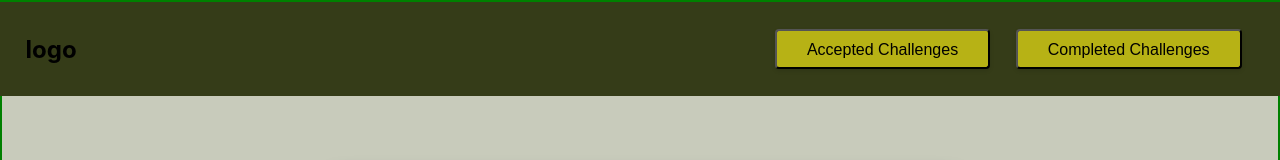
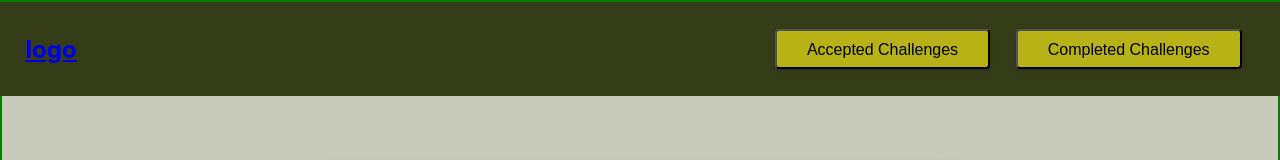
Before and after one commit to kammon10/Over-Bordom, a React (Create React App) app: page / in a window 1280 px wide. Shown: the top 160 px of the page. Built offline with nearby package versions, Linux system fonts and the light colour scheme.

Commit message:
Refactored index.js to

```diff
--- a/src/components/CardBox/CardBox.js
+++ b/src/components/CardBox/CardBox.js
@@ -1,10 +1,12 @@
 import Card from '../Card/Card'
 import './CardBox.css'
 
-const CardBox = (ideas) => {
+const CardBox = ({ideas}) => {
+
      const allIdeas = ideas.map(idea =>
-     <Card idea={idea}/>
-     )
+    console.log(idea.activity)
+    )
+
 
      return(
           <section>
@@ -13,5 +15,6 @@
      )
 }
 
+//  <Card idea={idea.activity} type={idea.type} key={idea.key}/>
 
 export default CardBox;
--- a/src/components/Header/Header.js
+++ b/src/components/Header/Header.js
@@ -1,12 +1,16 @@
-import { Link } from "react-router-dom";
+import { Link, useLocation } from "react-router-dom";
 import './Header.css'
 
 const Header = () => {
-
+     const location = useLocation()
 
      return(
           <section className='header'>
-               <h1 className='logo'>logo</h1>
+               <Link to='/'>
+                    <h1 className='logo'>logo</h1>
+               </Link>
+               <div className='home'>
+               </div>
                <div className='links'>
                  <Link to='/acceptedChallenges'>
                     <button>Accepted Challenges</button>
--- a/src/index.js
+++ b/src/index.js
@@ -9,9 +9,9 @@
 const root = createRoot(container);
 
 root.render(
+    <BrowserRouter>
   <React.StrictMode>
-    <BrowserRouter>
       <App />
+  </React.StrictMode>,
     </BrowserRouter>
-  </React.StrictMode>,
 );
```
